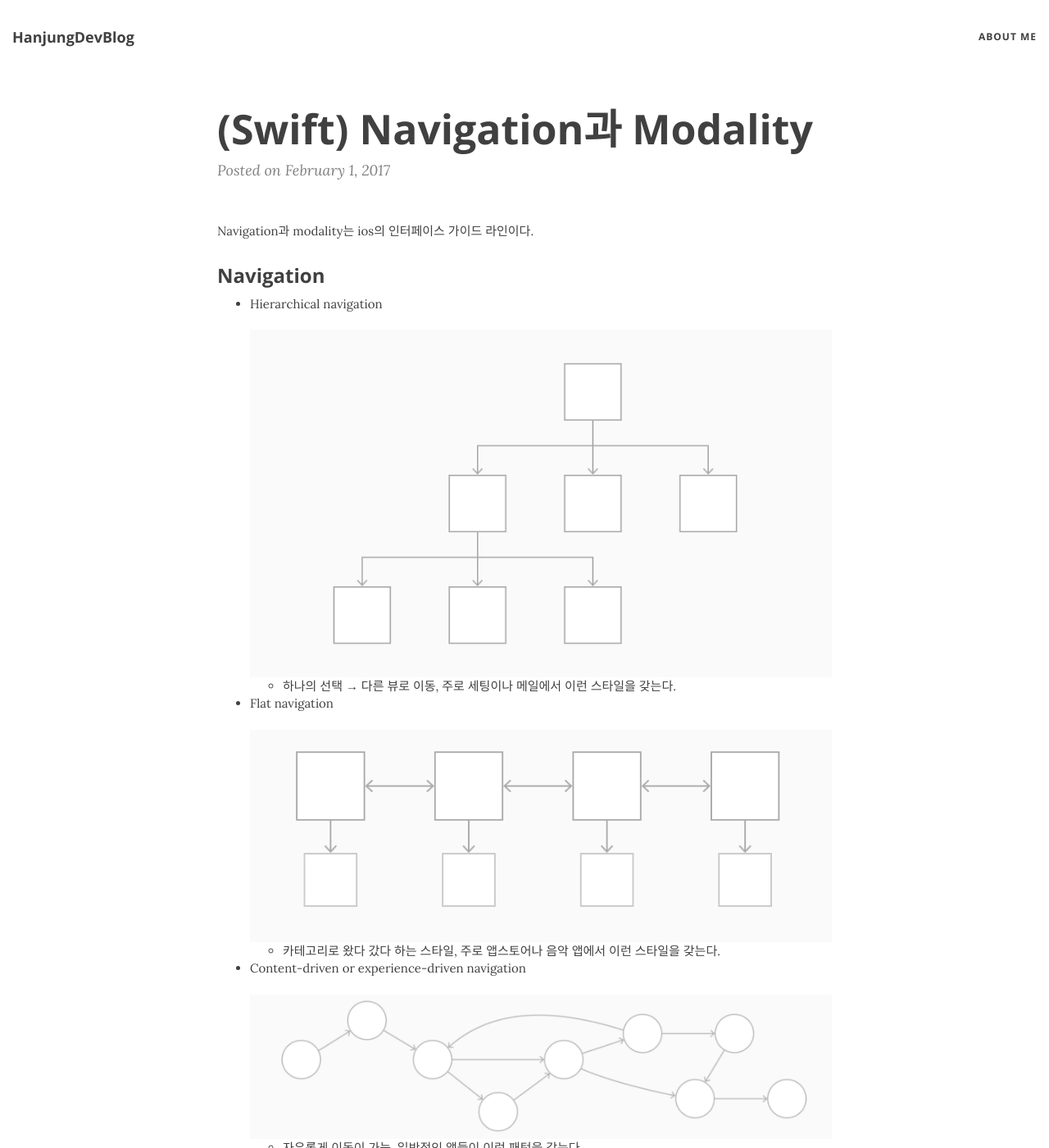
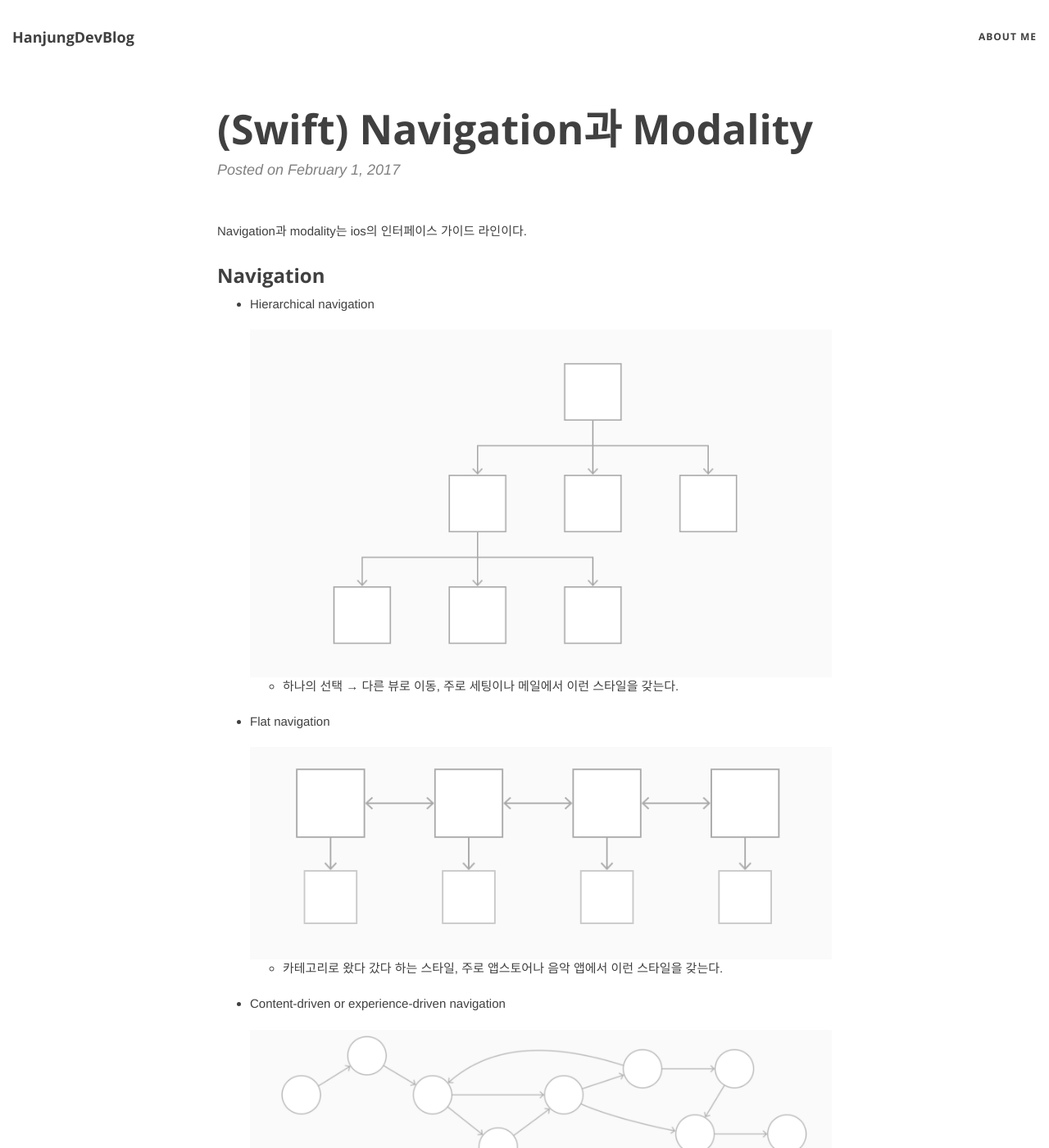
Before and after one commit to hanjungv/hanjungv.github.io, a Jekyll site: the page built from _posts/2017-02-01-6_Swift_navigation_modality.markdown, in a window 1280 px wide and 1400 px high. Shown: the whole window at 82% size. Built offline with Jekyll 4.4.1, drawn with Linux system fonts in a browser that asks for light colours; nearby versions of some CDN libraries.

Commit message:
font-family change

```diff
--- a/_posts/2017-02-01-6_Swift_navigation_modality.markdown
+++ b/_posts/2017-02-01-6_Swift_navigation_modality.markdown
@@ -7,16 +7,17 @@ categories: SWIFT
 ---
 
 Navigation과 modality는 ios의 인터페이스 가이드 라인이다.
+
 ### Navigation
 
 * Hierarchical navigation<br/><br/>
 <img src = "/post_img/201702/01/nav1.png" />
 	* 하나의 선택 → 다른 뷰로 이동, 주로 세팅이나 메일에서 이런 스타일을 갖는다.
-
+<br/><br/>
 * Flat navigation<br/><br/>
 <img src = "/post_img/201702/01/nav2.png" />
 	* 카테고리로 왔다 갔다 하는 스타일, 주로 앱스토어나 음악 앱에서 이런 스타일을 갖는다.
-
+<br/><br/>
 * Content-driven or experience-driven navigation<br/><br/>
 <img src = "/post_img/201702/01/nav3.png" />
 	* 자유롭게 이동이 가능, 일반적인 앱들이 이런 패턴을 갖는다.
--- a/css/main.css
+++ b/css/main.css
@@ -3,7 +3,6 @@
 /* --- General --- */
 
 body {
-  font-family: 'Lora', 'Times New Roman', serif;
   font-size: 15px;
   color: #404040;
   position: relative;
```
